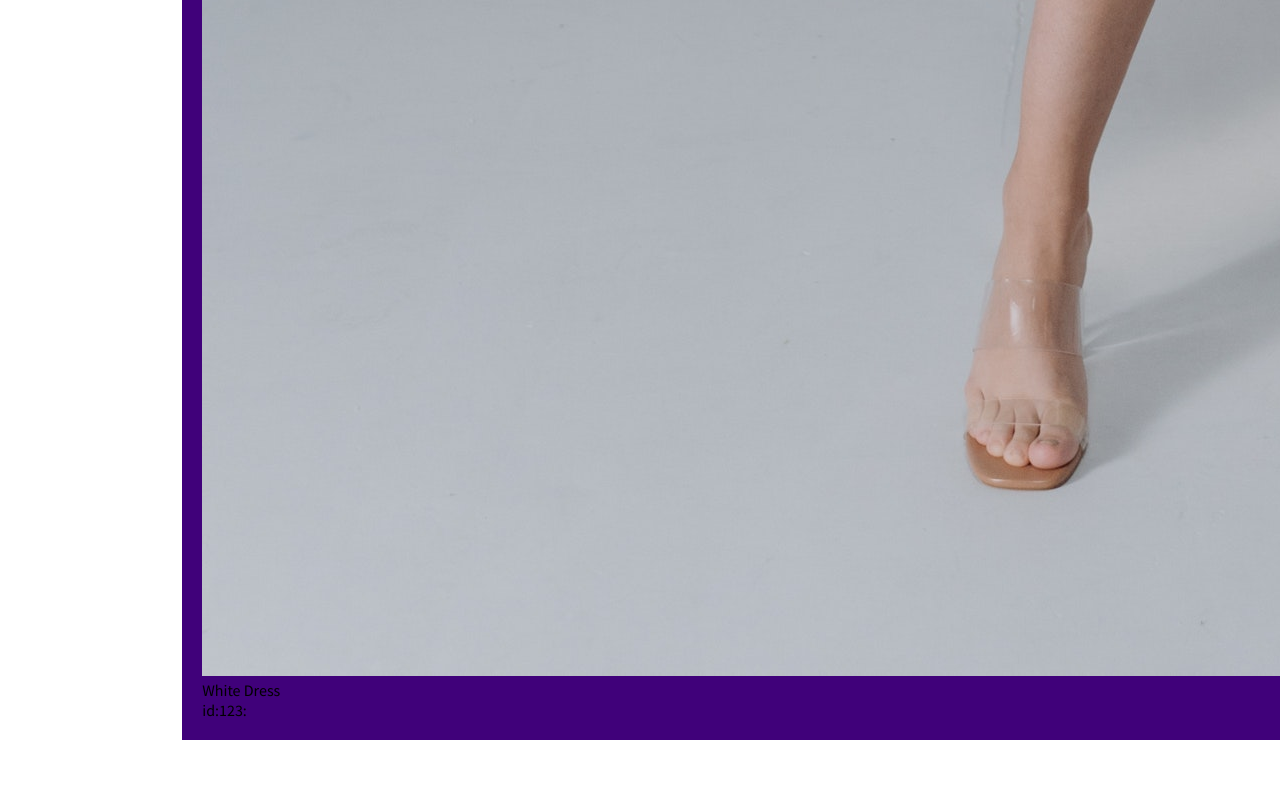
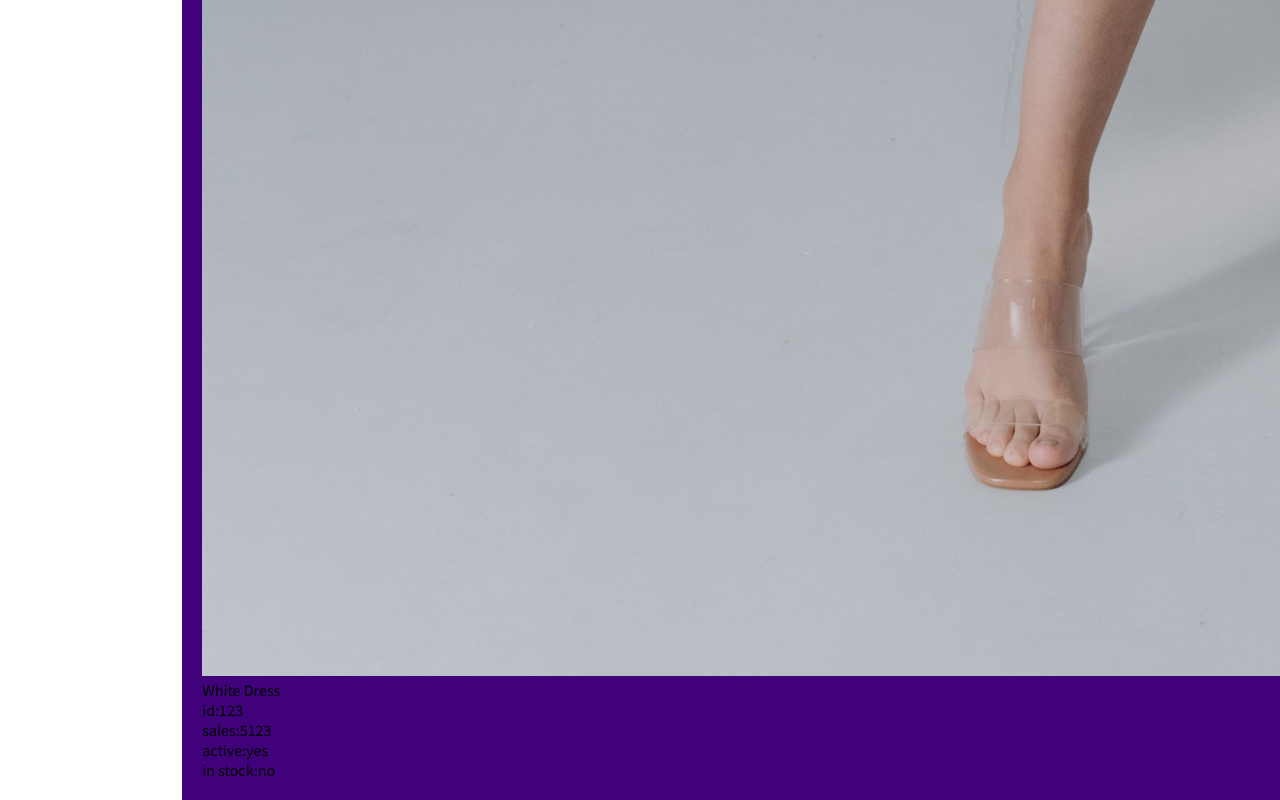
Before and after one commit to malekaridhi/ecommerceMern, a React (Create React App) app in the folder admin/: page /product/1 in a window 1280 px wide. Shown: the part 3620-4420 px from the top of the page. Before the commit the page ends 4360 px from the top, so only its background shows below. Built offline with nearby package versions, Linux system fonts and the light colour scheme.

Commit message:
product list

```diff
--- a/admin/src/pages/product/Product.jsx
+++ b/admin/src/pages/product/Product.jsx
@@ -30,7 +30,19 @@ const Product = () => {
                     <div className="productInfoBottom">
                         <div className="productInfoItem">
                             <span className="productItemKey">id:</span>
-                            <span className="productItemValue">123:</span>
+                            <span className="productItemValue">123</span>
+                        </div>
+                        <div className="productInfoItem">
+                            <span className="productItemKey">sales:</span>
+                            <span className="productItemValue">5123</span>
+                        </div>
+                        <div className="productInfoItem">
+                            <span className="productItemKey">active:</span>
+                            <span className="productItemValue">yes</span>
+                        </div>
+                        <div className="productInfoItem">
+                            <span className="productItemKey">in stock:</span>
+                            <span className="productItemValue">no</span>
                         </div>
                     </div>
 
```
